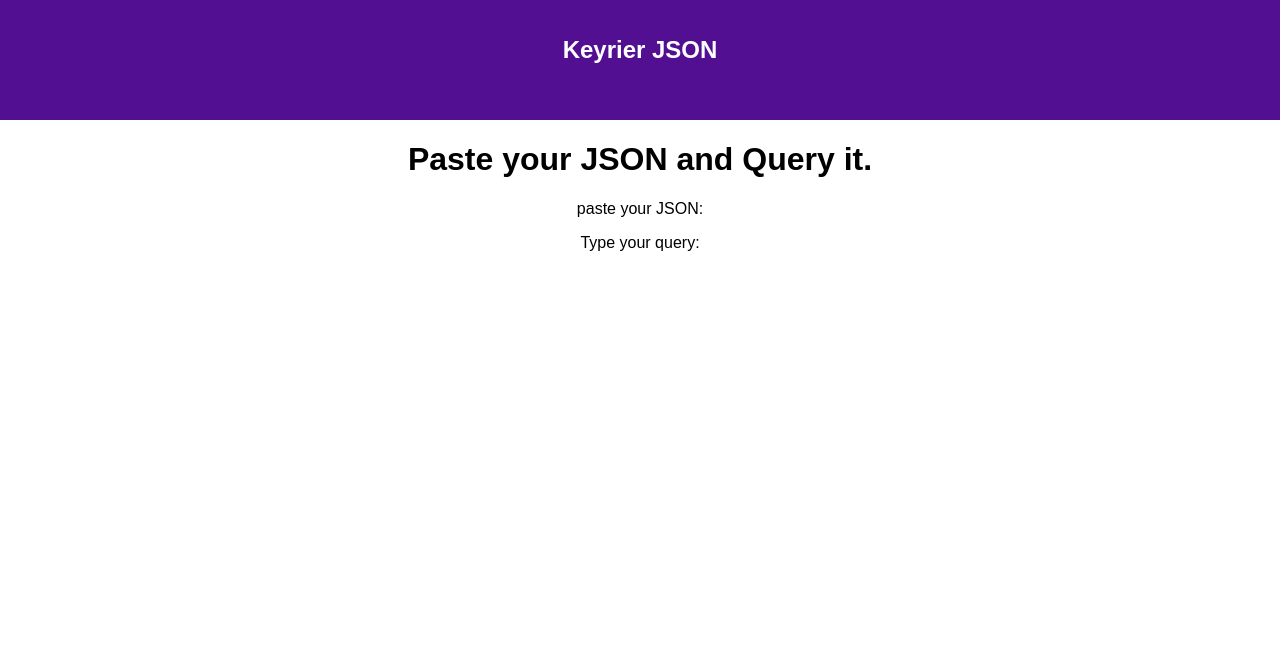
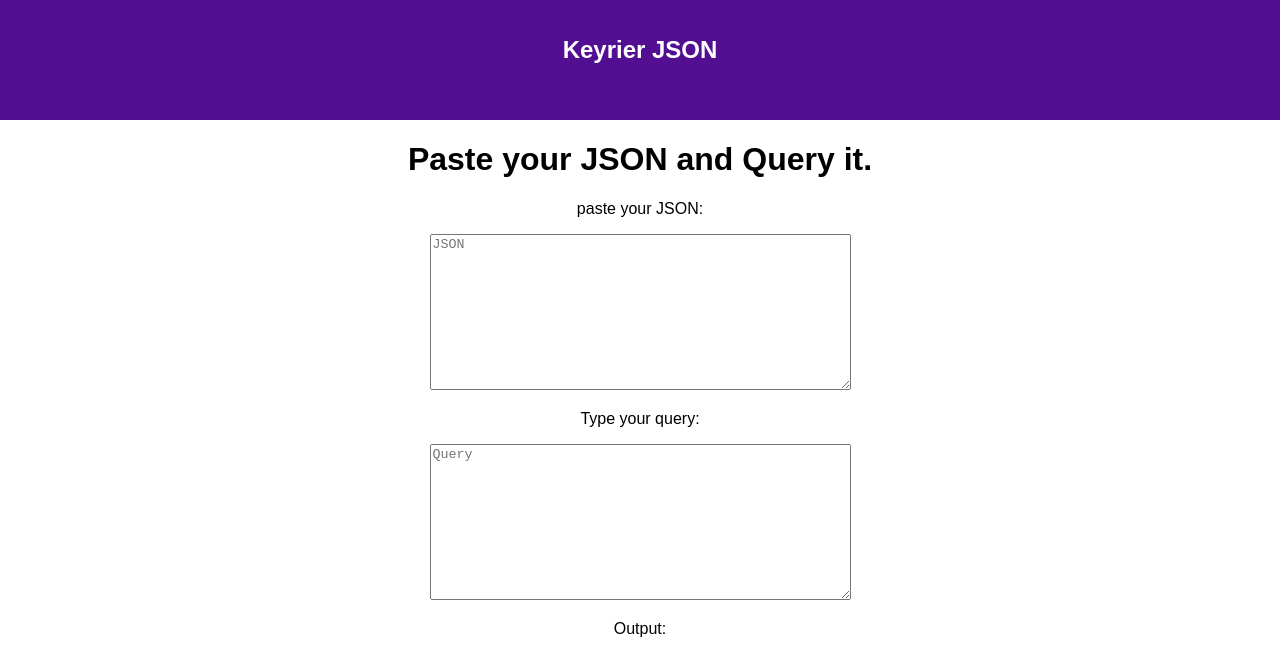
Before and after one commit to magoo-magoo/keyrier-json, a React (Create React App) app: page / in a window 1280 px wide. Shown: the top 672 px of the page. Built offline with nearby package versions, Linux system fonts and the light colour scheme; the HTML template or start-up script is replaced by a standard one.

Commit message:
add user input

```diff
--- a/src/Editor/Editor.tsx
+++ b/src/Editor/Editor.tsx
@@ -1,5 +1,6 @@
 import * as React from 'react';
 import './Editor.css';
+import Output from './Output/Output';
 import QueryEditor from './QueryEditor/QueryEditor';
 import SourceEditor from './SourceEditor/SourceEditor';
 
@@ -12,6 +13,7 @@ class Editor extends React.Component {
         </h1>
         <SourceEditor/>
         <QueryEditor/>
+        <Output/>
       </div>
     );
   }
--- /dev/null
+++ b/src/Editor/Output/Output.tsx
@@ -0,0 +1,13 @@
+import * as React from "react";
+
+class Output extends React.Component {
+  public render() {
+    return (
+      <div className="Output">
+        <p>Output: </p>
+      </div>
+    );
+  }
+}
+
+export default Output;
--- a/src/Editor/QueryEditor/QueryEditor.tsx
+++ b/src/Editor/QueryEditor/QueryEditor.tsx
@@ -5,6 +5,7 @@ class QueryEditor extends React.Component {
     return (
       <div className="QueryEditor">
         <p>Type your query: </p>
+        <textarea name="textarea" placeholder="Query" rows={10} cols={50}/>
       </div>
     );
   }
--- a/src/Editor/SourceEditor/SourceEditor.tsx
+++ b/src/Editor/SourceEditor/SourceEditor.tsx
@@ -3,8 +3,9 @@ import * as React from "react";
 class SourceEditor extends React.Component {
   public render() {
     return (
-          <div className="QueryEditor">
+      <div className="SourceEditor">
         <p>paste your JSON: </p>
+        <textarea name="textarea" placeholder="JSON" rows={10} cols={50}/>
       </div>
     );
   }
```
Also changed, not shown: src/Editor/Output/Output.css (added), 1 other file (tests, documents, lock files or other folders). Lines whose indentation alone changed are shown as unchanged.
